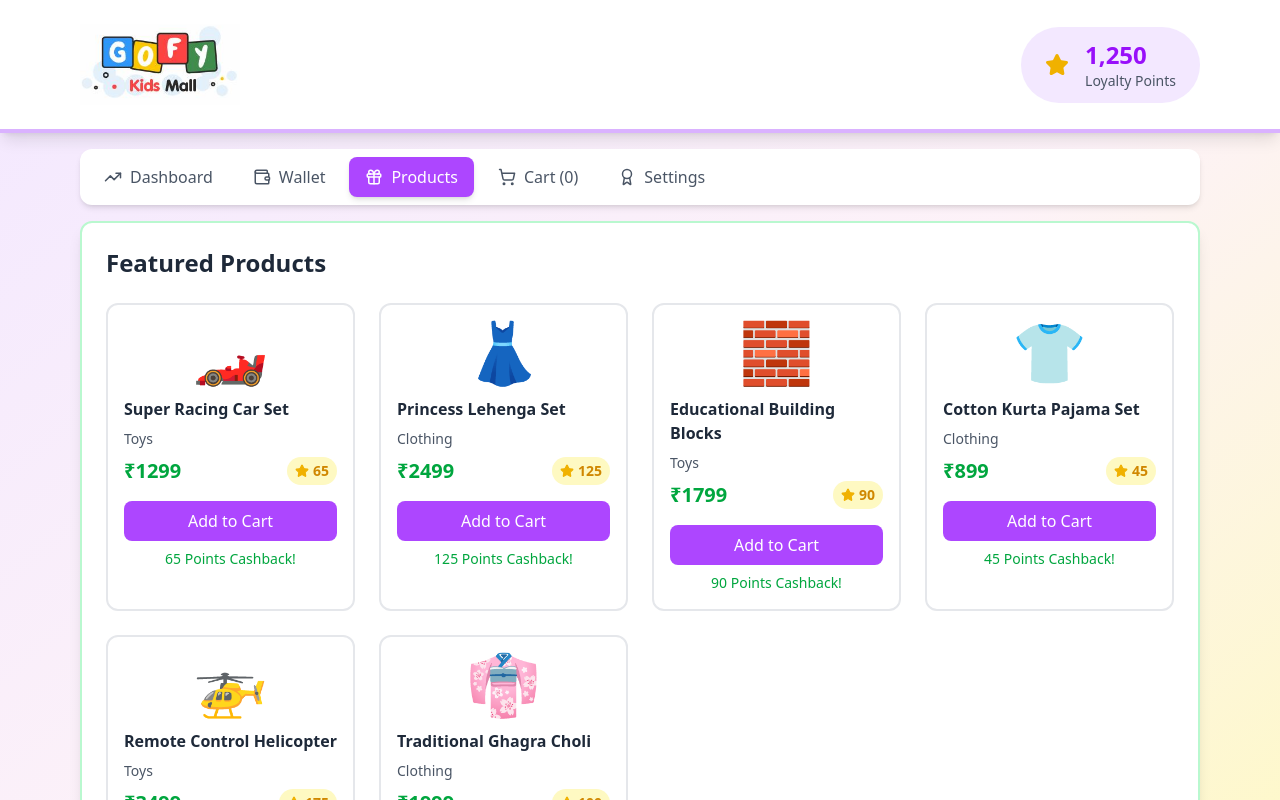
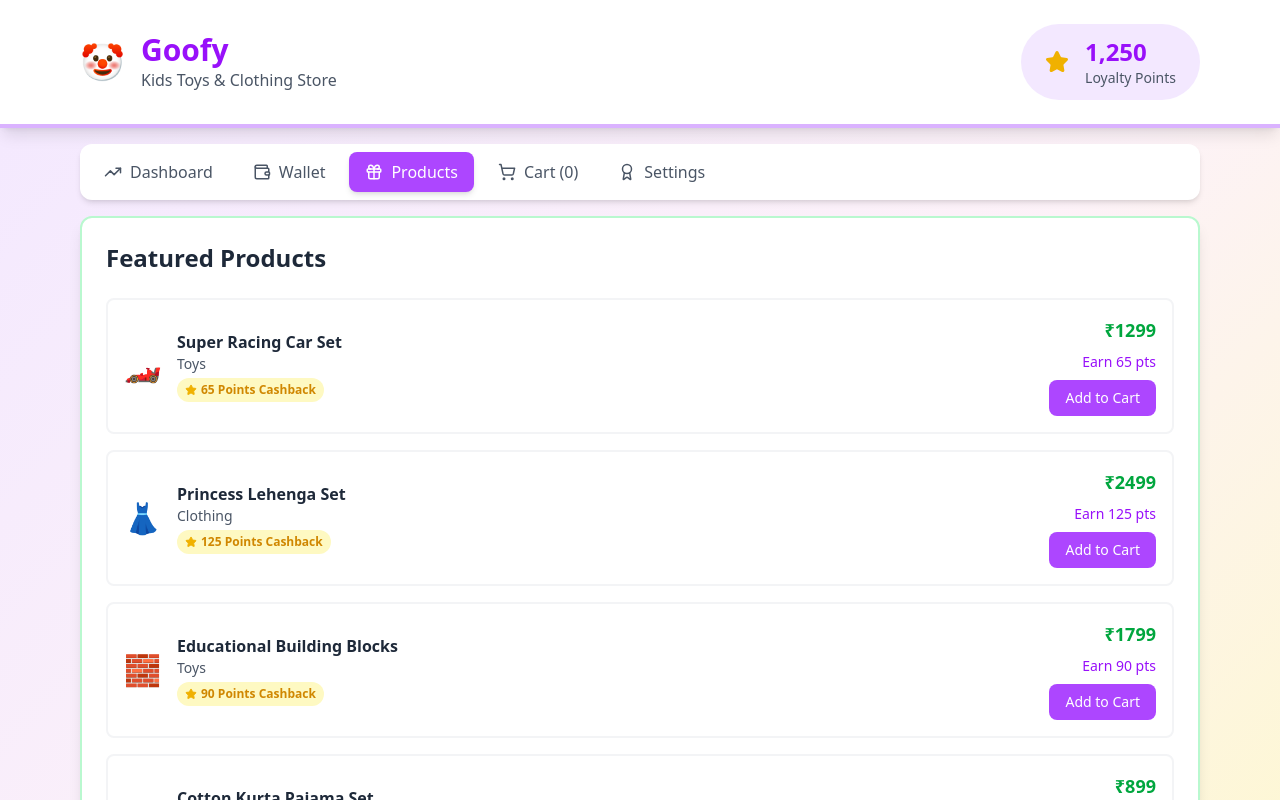
Before and after one commit to Crazyraturi/loyalti-dashboard, a React (Vite) app: page /loyalty in a window 1280 px wide. Both pictures are taken after a click on the button "Products". Shown: the top 800 px of the page. Built offline with nearby package versions, Linux system fonts and the light colour scheme.

Commit message:
loyalti page updated

```diff
--- a/src/LoyaltyDashboard.jsx
+++ b/src/LoyaltyDashboard.jsx
@@ -1,4 +1,4 @@
-import React, { useState } from "react";
+import React, { useState, useEffect } from "react";
 import {
   Star,
   Gift,
@@ -10,9 +10,8 @@ import {
   Award,
   TrendingUp,
 } from "lucide-react";
-import logo from "./assets/goffylogo.webp";
 
-const LoyaltyDashboard = () => {
+const GoofyLoyaltyDashboard = () => {
   const [activeTab, setActiveTab] = useState("dashboard");
   const [userPoints, setUserPoints] = useState(1250);
   const [pointsHistory, setPointsHistory] = useState([
@@ -112,6 +111,14 @@ const LoyaltyDashboard = () => {
   const [showAddPoints, setShowAddPoints] = useState(false);
   const [showRemovePoints, setShowRemovePoints] = useState(false);
 
+  // State for Add Points modal
+  const [addPointsForm, setAddPointsForm] = useState({
+    points: "",
+    reason: "",
+    expiry: "",
+    remarks: "",
+  });
+
   const addToCart = (product) => {
     setCart([...cart, product]);
   };
@@ -134,47 +141,13 @@ const LoyaltyDashboard = () => {
     return Math.min(maxRedeemable, userPoints);
   };
 
-  // Add missing state for Remove Points modal
-  const [removePointsForm, setRemovePointsForm] = useState({
-    points: "",
-    reason: "",
-    remarks: "",
-  });
-
-  // Handler for removing points
-  const handleRemovePoints = () => {
-    if (!removePointsForm.points || !removePointsForm.reason) return;
-    const pointsToRemove = parseInt(removePointsForm.points);
-    if (pointsToRemove > userPoints || pointsToRemove <= 0) return;
-    const newTransaction = {
-      id: Date.now(),
-      type: "redeemed",
-      points: -pointsToRemove,
-      reason: removePointsForm.reason,
-      date: new Date().toISOString().slice(0, 10),
-      expiry: null,
-      remarks: removePointsForm.remarks,
-    };
-    setPointsHistory([newTransaction, ...pointsHistory]);
-    setUserPoints((prev) => prev - pointsToRemove);
-    setRemovePointsForm({ points: "", reason: "", remarks: "" });
-    setShowRemovePoints(false);
-  };
-
-  // Fixed Add Points Modal implementation
-  const AddPointsModal = () =>
-    showAddPoints && (
-      <div className="fixed inset-0 bg-black bg-opacity-50 flex items-center justify-center z-50">
-        <div className="bg-white rounded-xl p-6 w-96 mx-4">
-          <h3 className="text-xl font-bold mb-4 text-green-600">Add Points</h3>
-          <form
-            onSubmit={(e) => {
+  // Handler for adding points
+  const handleAddPoints = (e) => {
     e.preventDefault();
-              const form = e.target;
-              const points = parseInt(form.points.value);
-              const reason = form.reason.value;
-              const expiry = form.expiry.value;
-              const remarks = form.remarks.value;
+    const points = parseInt(addPointsForm.points);
+    const reason = addPointsForm.reason;
+    const expiry = addPointsForm.expiry;
+    const remarks = addPointsForm.remarks;
     if (!points || !reason || !expiry) return;
     const newTransaction = {
       id: Date.now(),
@@ -187,9 +160,17 @@ const LoyaltyDashboard = () => {
     };
     setPointsHistory([newTransaction, ...pointsHistory]);
     setUserPoints((prev) => prev + points);
+    setAddPointsForm({ points: "", reason: "", expiry: "", remarks: "" });
     setShowAddPoints(false);
-            }}
-          >
+  };
+
+  // Add Points Modal
+  const AddPointsModal = () =>
+    showAddPoints && (
+      <div className="fixed inset-0 bg-black bg-opacity-50 flex items-center justify-center z-50">
+        <div className="bg-white rounded-xl p-6 w-96 mx-4">
+          <h3 className="text-xl font-bold mb-4 text-green-600">Add Points</h3>
+          <form onSubmit={handleAddPoints}>
             <div className="space-y-4">
               <div>
                 <label className="block text-sm font-medium mb-1">
@@ -200,6 +181,13 @@ const LoyaltyDashboard = () => {
                   type="number"
                   required
                   className="w-full p-2 border rounded-lg"
+                  value={addPointsForm.points}
+                  onChange={(e) =>
+                    setAddPointsForm({
+                      ...addPointsForm,
+                      points: e.target.value,
+                    })
+                  }
                 />
               </div>
               <div>
@@ -212,6 +200,13 @@ const LoyaltyDashboard = () => {
                   required
                   className="w-full p-2 border rounded-lg"
                   placeholder="e.g., Product Purchase"
+                  value={addPointsForm.reason}
+                  onChange={(e) =>
+                    setAddPointsForm({
+                      ...addPointsForm,
+                      reason: e.target.value,
+                    })
+                  }
                 />
               </div>
               <div>
@@ -223,6 +218,13 @@ const LoyaltyDashboard = () => {
                   type="date"
                   required
                   className="w-full p-2 border rounded-lg"
+                  value={addPointsForm.expiry}
+                  onChange={(e) =>
+                    setAddPointsForm({
+                      ...addPointsForm,
+                      expiry: e.target.value,
+                    })
+                  }
                 />
               </div>
               <div>
@@ -233,6 +235,13 @@ const LoyaltyDashboard = () => {
                   name="remarks"
                   className="w-full p-2 border rounded-lg"
                   placeholder="Additional notes..."
+                  value={addPointsForm.remarks}
+                  onChange={(e) =>
+                    setAddPointsForm({
+                      ...addPointsForm,
+                      remarks: e.target.value,
+                    })
+                  }
                 ></textarea>
               </div>
             </div>
@@ -336,8 +345,11 @@ const LoyaltyDashboard = () => {
         <div className="max-w-6xl mx-auto px-4 py-6">
           <div className="flex items-center justify-between">
             <div className="flex items-center gap-4">
-              <div className=" w-40"><img src={logo} alt="" /></div>
-
+              <div className="text-4xl">🤡</div>
+              <div>
+                <h1 className="text-3xl font-bold text-purple-600">Goofy</h1>
+                <p className="text-gray-600">Kids Toys & Clothing Store</p>
+              </div>
             </div>
             <div className="flex items-center gap-4 bg-purple-100 px-6 py-3 rounded-full">
               <Star className="text-yellow-500 fill-current" size={24} />
@@ -573,44 +585,46 @@ const LoyaltyDashboard = () => {
               <h2 className="text-2xl font-bold text-gray-800 mb-6">
                 Featured Products
               </h2>
-              <div className="grid grid-cols-1 md:grid-cols-2 lg:grid-cols-4 gap-6">
+              <div className="space-y-4">
                 {products.map((product) => (
                   <div
                     key={product.id}
-                    className="border-2 border-gray-200 rounded-xl p-4 hover:border-purple-300 transition-all"
+                    className="flex items-center justify-between p-4 border-2 border-gray-100 rounded-lg hover:border-purple-200 transition-all"
                   >
-                    <div className="text-6xl text-center mb-4">
-                      {product.image}
-                    </div>
-                    <h3 className="font-bold text-gray-800 mb-2">
+                    <div className="flex items-center gap-4">
+                      <div className="text-3xl">{product.image}</div>
+                      <div>
+                        <h3 className="font-bold text-gray-800">
                           {product.name}
                         </h3>
-                    <p className="text-sm text-gray-600 mb-2">
+                        <p className="text-sm text-gray-600">
                           {product.category}
                         </p>
-                    <div className="flex items-center justify-between mb-4">
-                      <span className="text-xl font-bold text-green-600">
-                        ₹{product.price}
-                      </span>
-                      <div className="flex items-center gap-1 bg-yellow-100 px-2 py-1 rounded-full">
+                        <div className="flex items-center gap-1 bg-yellow-100 px-2 py-1 rounded-full mt-1 w-fit">
                           <Star
                             className="text-yellow-500 fill-current"
-                          size={14}
+                            size={12}
                           />
-                        <span className="text-sm font-bold text-yellow-600">
-                          {product.points}
+                          <span className="text-xs font-bold text-yellow-600">
+                            {product.points} Points Cashback
                           </span>
                         </div>
                       </div>
+                    </div>
+                    <div className="text-right flex flex-col gap-2">
+                      <p className="font-bold text-green-600 text-lg">
+                        ₹{product.price}
+                      </p>
+                      <p className="text-sm text-purple-600 font-medium">
+                        Earn {product.points} pts
+                      </p>
                       <button
                         onClick={() => addToCart(product)}
-                      className="w-full bg-purple-500 text-white py-2 rounded-lg hover:bg-purple-600 transition-colors"
+                        className="bg-purple-500 text-white px-4 py-2 rounded-lg hover:bg-purple-600 transition-colors text-sm"
                       >
                         Add to Cart
                       </button>
-                    <p className="text-center text-sm text-green-600 mt-2 font-medium">
-                      {product.points} Points Cashback!
-                    </p>
+                    </div>
                   </div>
                 ))}
               </div>
@@ -922,4 +936,4 @@ const LoyaltyDashboard = () => {
   );
 };
 
-export default LoyaltyDashboard;
+export default GoofyLoyaltyDashboard;
```
Lines whose indentation alone changed are shown as unchanged.
